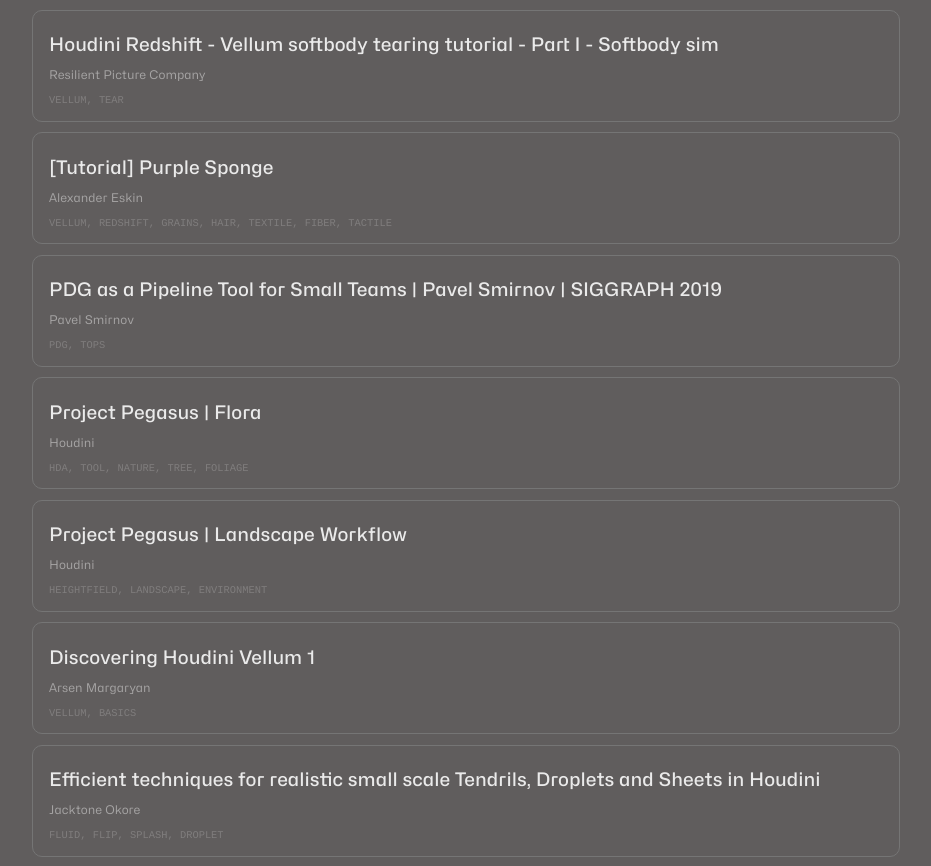
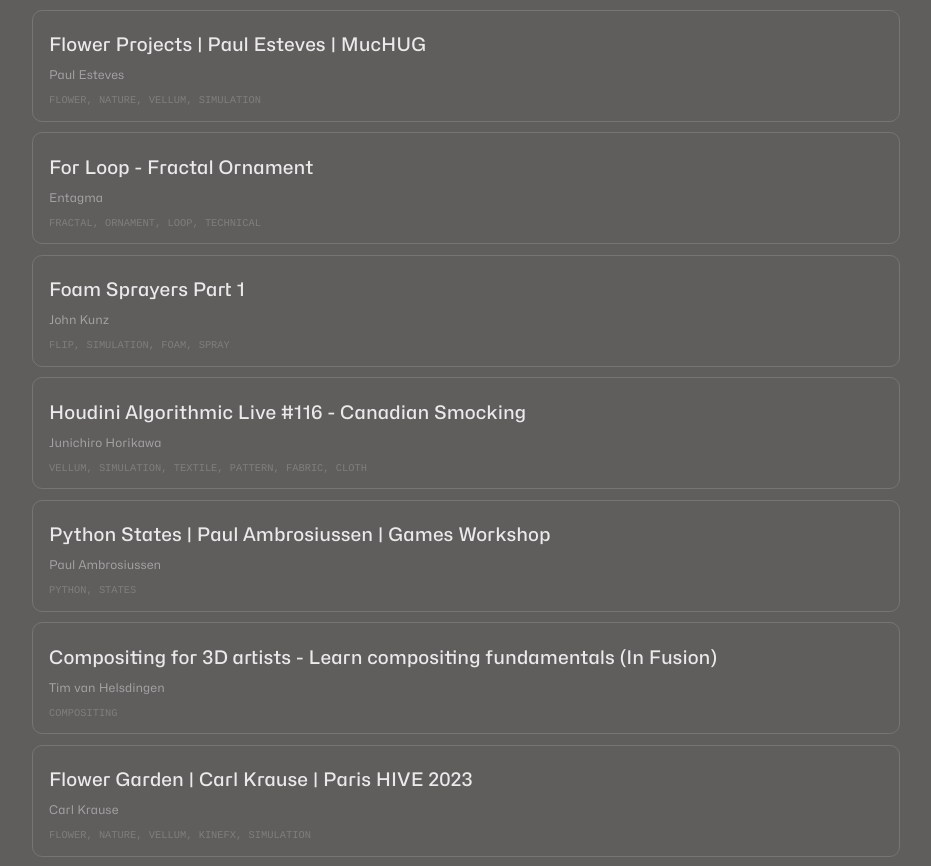
Before and after one commit to alexmajewski/cg-resources, a React (Vite) app: page / in a window 1280 px wide. Shown: the part 618-1484 px from the top of the page, without its empty margins (174-1105 px from the left). Built offline with nearby package versions, Linux system fonts and the light colour scheme.

Commit message:
sources update

```diff
--- a/src/online-resources.js
+++ b/src/online-resources.js
@@ -1,9 +1,87 @@
 export const data = [
+    {
+        "title": "Houdini Algorithmic Live #026 - Deformed Gyroid",
+        "author": "Junichiro Horikawa",
+        "link": "https://www.youtube.com/live/1LFLjqf9I8w?si=jYUYfuf7gMXGqUpi",
+        "tags": ["houdini", "tutorial", "free", "gyroid", "technical", "organic", "structural", "pattern"]
+    },
+    {
+        "title": "Houdini Algorithmic Live #092 - Organic Branching",
+        "author": "Junichiro Horikawa",
+        "link": "https://www.youtube.com/live/_6O64gvTr9M?si=FrOwqkd9X7qS_hmC",
+        "tags": ["houdini", "tutorial", "free", "organic", "effect", "technical", "nature"]
+    },
+    {
+        "title": "Hyperrealism. Tactility. Emotion. | Alexa Sirbu + Lukas Vojir | OFFF HIVE 2022",
+        "author": "XK Studio",
+        "link": "https://www.youtube.com/watch?v=acVpyIVqmxM",
+        "tags": ["houdini", "talk", "free", "structural", "nature", "vellum", "simulation", ]
+    },
+    {
+        "title": "Flower Projects | Paul Esteves | MucHUG",
+        "author": "Paul Esteves",
+        "link": "https://www.youtube.com/watch?v=U1k1qmim3iA",
+        "tags": ["houdini", "talk", "free", "flower", "nature", "vellum", "simulation"]
+    },
+    {
+        "title": "For Loop - Fractal Ornament",
+        "author": "Entagma",
+        "link": "https://www.youtube.com/watch?v=tXY-O_893cs",
+        "tags": ["houdini", "tutorial", "free", "fractal", "ornament", "loop", "technical"]
+    },
+    {
+        "title": "Foam Sprayers Part 1",
+        "author": "John Kunz",
+        "link": "https://www.youtube.com/watch?v=Zd1PIjUXyhU",
+        "tags": ["houdini", "tutorial", "free", "flip", "simulation", "foam", "spray"]
+    },
+    {
+        "title": "Houdini Algorithmic Live #116 - Canadian Smocking",
+        "author": "Junichiro Horikawa",
+        "link": "https://www.youtube.com/live/F6pRx3a1yY4",
+        "tags": ["houdini", "tutorial", "free", "vellum", "simulation", "textile", "pattern", "fabric", "cloth"]
+    },
+    {
+        "title": "Python States | Paul Ambrosiussen | Games Workshop",
+        "author": "Paul Ambrosiussen",
+        "link": "https://www.youtube.com/watch?v=H2_38R-V9Gw",
+        "tags": ["houdini", "talk", "free", "python", "states"]
+    },
+    {
+        "title": "Compositing for 3D artists - Learn compositing fundamentals (In Fusion)",
+        "author": "Tim van Helsdingen",
+        "link": "https://www.youtube.com/watch?v=4ViXzsgqte8",
+        "tags": ["fusion", "course", "free", "compositing"]
+    },
+    {
+        "title": "Flower Garden | Carl Krause | Paris HIVE 2023",
+        "author": "Carl Krause",
+        "link": "https://www.youtube.com/watch?v=9bsb-WBGPTc",
+        "tags": ["houdini", "talk", "free", "flower", "nature", "vellum", "kinefx", "simulation"]
+    },
+    {
+        "title": "Houdini Algorithmic Live #090 - Fibonacci Flower",
+        "author": "Junichiro Horikawa",
+        "link": "https://www.youtube.com/live/nPWQpQQgWJM",
+        "tags": ["houdini", "tutorial", "free", "fibonacci", "flower", "nature", "technical", "vex"]
+    },
+    {
+        "title": "Building Custom Solvers in Houdini - 05 - VDB Advection",
+        "author": "Tim van Helsdingen",
+        "link": "https://www.youtube.com/watch?v=4Wt9nqu37lw",
+        "tags": ["houdini", "tutorial", "free", "vdb", "advection"]
+    },
+    {
+        "title": "Microsolvers and DOPs Data | Fuat Yüksel | SIGGRAPH HIVE 2023",
+        "author": "Fuat Yüksel",
+        "link": "https://www.youtube.com/watch?v=d3DZt1prjzI",
+        "tags": ["houdini", "talk", "free", "dops", "simulation", "microsolvers", "solver"]
+    },
     {
         "title": "How Make Xk style shoe use vellum in Houdini | Houdini tutorial",
         "author": "Bao Motion Design",
         "link": "https://www.youtube.com/watch?v=BZx_V2ci1yc",
-        "tags": ["houdini", "tutorial", "free", "vellum", "textile", "fabric", "fiber", "tactile", "cloth", "hair", "shoe"]
+        "tags": ["houdini", "tutorial", "free", "vellum", "simulation", "textile", "fabric", "fiber", "tactile", "cloth", "hair", "shoe"]
     },
     {
         "title": "Houdini Tutorial - Stick Textures To Fluids",
@@ -21,13 +99,13 @@
         "title": "Houdini Redshift - Vellum softbody tearing tutorial - Part I - Softbody sim",
         "author": "Resilient Picture Company",
         "link": "https://www.youtube.com/watch?v=2EqLi2r1Ccw",
-        "tags": ["houdini", "course", "free", "vellum", "tear"]
+        "tags": ["houdini", "course", "free", "vellum", "simulation", "tear"]
     },
     {
         "title": "[Tutorial] Purple Sponge",
         "author": "Alexander Eskin",
         "link": "https://www.youtube.com/watch?v=O5cFGKp0n_A",
-        "tags": ["houdini", "tutorial", "free", "vellum", "redshift", "grains", "hair", "textile", "fiber", "tactile"]
+        "tags": ["houdini", "tutorial", "free", "vellum", "simulation", "redshift", "grains", "hair", "textile", "fiber", "tactile"]
     },
     {
         "title": "PDG as a Pipeline Tool for Small Teams | Pavel Smirnov | SIGGRAPH 2019",
@@ -52,19 +130,19 @@
         "title": "Discovering Houdini Vellum 1",
         "author": "Arsen Margaryan",
         "link": "https://www.sidefx.com/tutorials/discovering-houdini-vellum/",
-        "tags": ["houdini", "course", "free", "vellum", "basics"]
+        "tags": ["houdini", "course", "free", "vellum", "basics", "simulation"]
     },
     {
         "title": "Efficient techniques for realistic small scale Tendrils, Droplets and Sheets in Houdini",
         "author": "Jacktone Okore",
         "link": "https://www.youtube.com/watch?v=rxxR3hFYqLg",
-        "tags": ["houdini", "free", "tutorial", "fluid", "flip", "splash", "droplet"]
+        "tags": ["houdini", "free", "tutorial", "fluid", "simulation", "flip", "splash", "droplet"]
     },
     {
         "title": "When the Drop Becomes a Splash | Karolina Sereikaite | Paris HIVE 2023",
         "author": "Karolina Sereikaite",
         "link": "https://www.youtube.com/watch?v=Pp9NEOzHkxM",
-        "tags": ["houdini", "free", "talk", "fluid", "flip", "splash"]
+        "tags": ["houdini", "free", "talk", "fluid", "flip", "simulation", "splash"]
     },
     {
         "title": "[Houdini Tutorial] 0036 Thermoforming (Slow version)",
@@ -94,7 +172,7 @@
         "title": "Design x Stimulation | Lukas Vojir & Alexa Sirbu | Houdini HIVE Worldwide",
         "author": "XK Studio",
         "link": "https://www.youtube.com/watch?v=jeuo5DjRsq0",
-        "tags": ["houdini", "free", "talk", "animation", "vellum", "nature", "flower", "abstract", "hair"]
+        "tags": ["houdini", "free", "talk", "animation", "vellum", "simulation", "nature", "flower", "abstract", "hair"]
     },
     {
         "title": "Mograph Liquids | Mark Fancher | OFFF HIVE",
```
